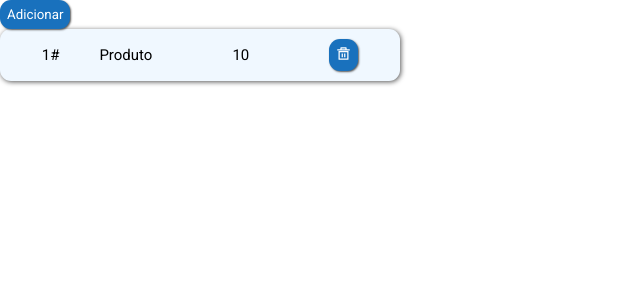
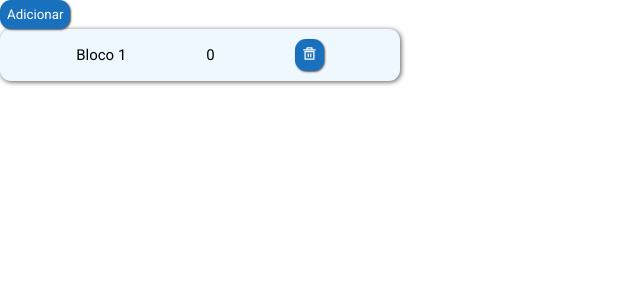
Before and after one commit to AndreVsc/Gerenciador-de-Tarefas, a React (Vite) app: page / in a window 1280 px wide. Both pictures are taken after a click on the button "Adicionar". Shown: the top 300 px of the page, without its empty margins (0-640 px from the left). Built offline with nearby package versions, Linux system fonts and the light colour scheme.

Commit message:
0.0.0.7v
Atualizando renderização de componentes

```diff
--- a/src/components/Adicionar/AdicionarBlock.jsx
+++ b/src/components/Adicionar/AdicionarBlock.jsx
@@ -1,39 +1,27 @@
 import React, { useState } from 'react';
 import Button from "../button/Button";
-import Block from "../block/Block";
+import BlockLista from './BlockLista';
+import Block from '../block/Block'; // Importe o componente Block
 
 export default function AdicionarBlock() {
-    const [count, setCount] = useState(1);
-    const [blockAdd, setBlockAdd] = useState([]);
+    const [block, setBlock] = useState([]);
+    const [id, setId] = useState(0);
 
-    const adicionar = () => {
-        const novoBlock = (
-            <Block
-                key={count}
-                id={count}
-                value={10}
-                func={() => removerBlock(count)} // Passa o id como argumento
-            ></Block>
-        );
-        setBlockAdd([...blockAdd, novoBlock]);
-        setCount(count + 1);
+    const adicionarBlock = () => {
+        const novoBloco = { id, name: `Bloco ${id + 1}`, qtd: 0 };
+        setBlock([...block, novoBloco]);
+        setId(id + 1);
     };
 
-    const removerBlock = (id) => { // Recebe o id como argumento
-        const novaLista = blockAdd.filter((componente) => {
-            return componente.props.id !== id;
-        });
-        setBlockAdd(novaLista);
-    };
+    const onDeleteBlock = (blocoId) => {
+        const novaListaDeBlocos = block.filter((bloco) => bloco.id !== blocoId);
+        setBlock(novaListaDeBlocos);
+      };
 
     return (
         <>
-            <Button func={adicionar} value='Adicionar' classN='bnt-b' />
-            {blockAdd.map((componente) => (
-                <ul key={componente.props.id}>
-                    {componente}
-                </ul>
-            ))}
+            <Button func={adicionarBlock} value='Adicionar' classN='bnt-b' />
+            <BlockLista blocos={block} onDeleteBlock={onDeleteBlock}/>
         </>
     );
 }
--- /dev/null
+++ b/src/components/Adicionar/BlockLista.jsx
@@ -0,0 +1,6 @@
+import React from 'react';
+import Block from '../block/Block';
+
+export default function BlockLista({ blocos, onDeleteBlock }) {
+    return (<ul>{blocos.map((bloco) => (<Block id={bloco.id} name={bloco.name} qtd={bloco.qtd} func={onDeleteBlock}/>))}</ul>);
+}
--- a/src/components/block/Block.jsx
+++ b/src/components/block/Block.jsx
@@ -1,14 +1,20 @@
 import './Block.css';
 import { RiDeleteBin5Line } from "react-icons/ri";
 import Button from '../button/Button.jsx';
-export default function Block({id,value,key,func}){
+
+export default function Block({id,name,qtd,func}){
+
+    const handleDelete = () => {
+        func(id);
+      };
+
     return(
-        <li key={key}>
+        <li key={id}>
             <div id='containBlock'>
-                <div id='nameBlock'>{id ? <><p>{id}#</p><p>Produto</p></> : <><p>????#</p><p>Produto</p></>}</div>
-                <div>{value ? <p>{value}</p> : <p>0</p>}</div>
+                <div id='nameBlock'>{name}</div>
+                <div>{qtd ? <p>{qtd}</p> : <p>0</p>}</div>
                 <div id='buttonsBlock'>
-                    <Button func={func}value={<RiDeleteBin5Line fontSize={15}/>} classN='bnt-b'/>
+                    <Button func={handleDelete} value={<RiDeleteBin5Line fontSize={15}/>} classN='bnt-b'/>
                 </div>
             </div>
         </li>
```
